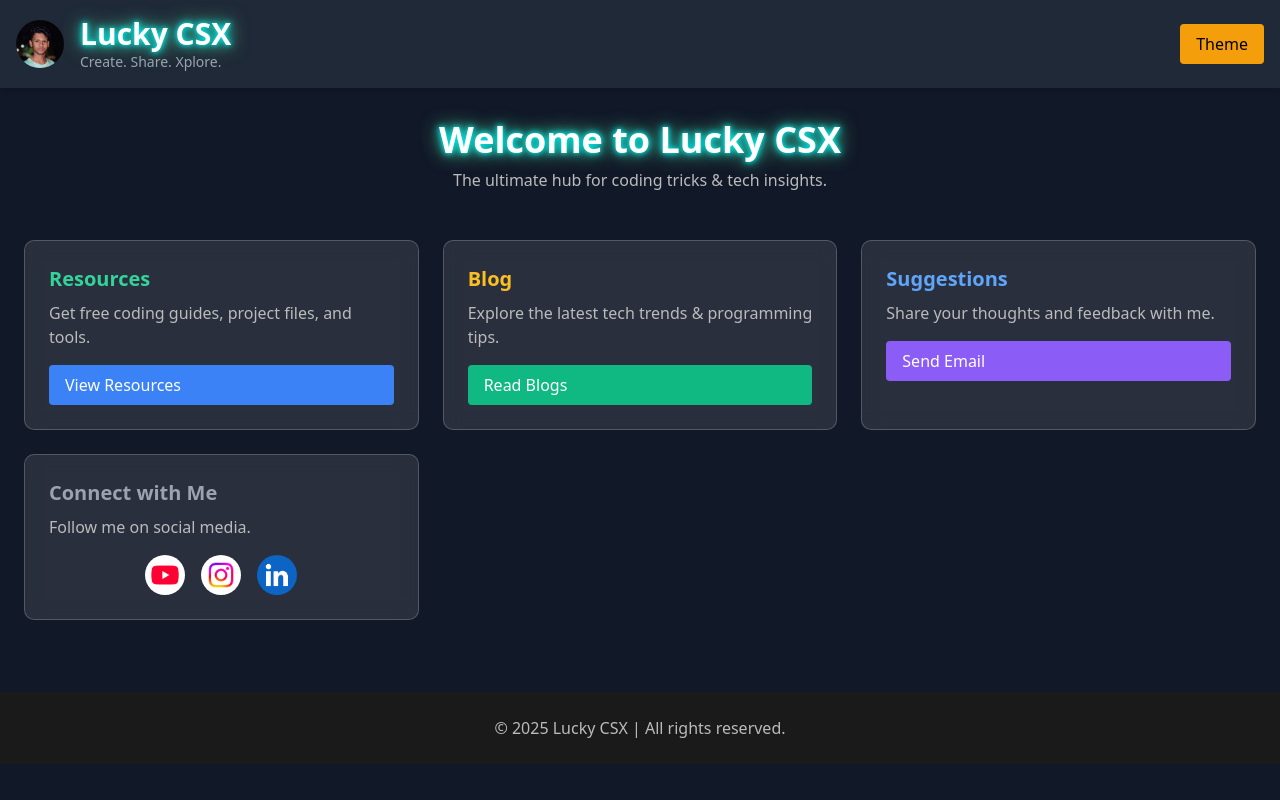
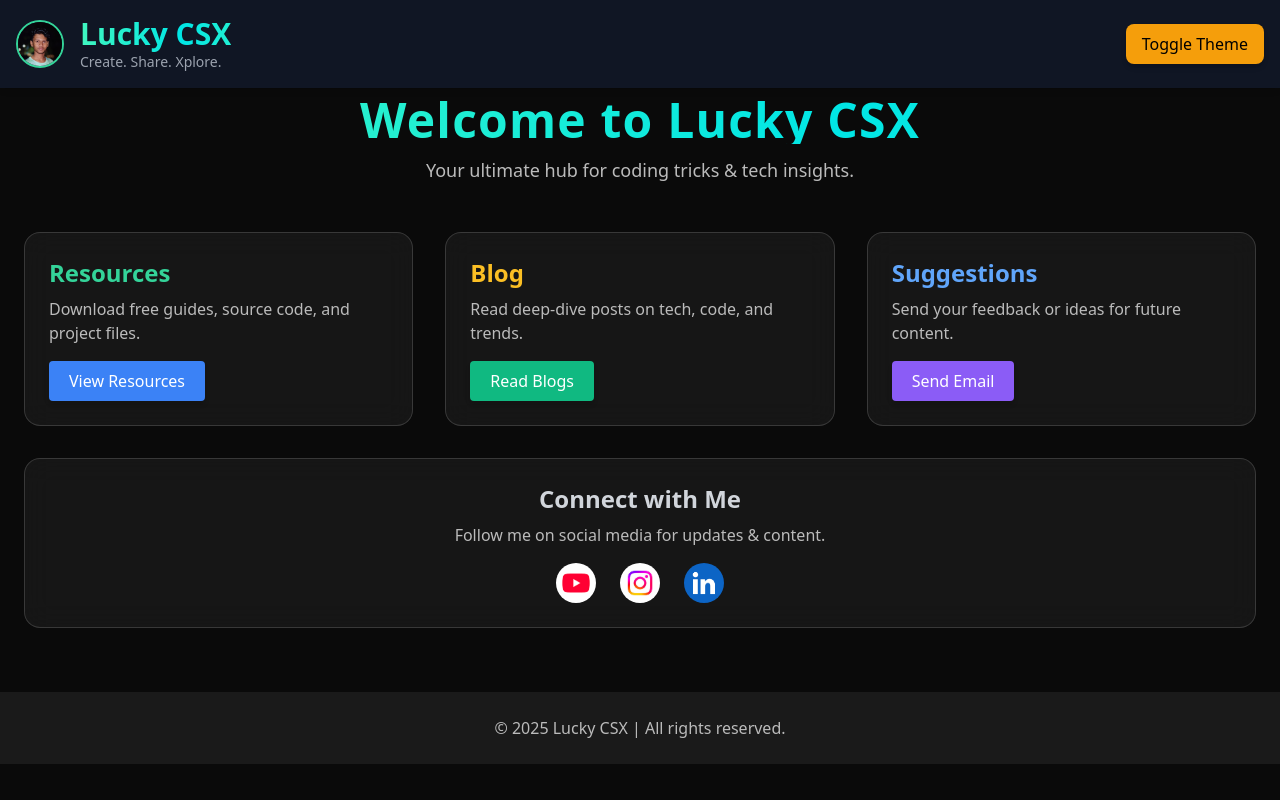
Before and after one commit to saiyarram27/lucky-csx-site, a plain HTML site: page index.html in a window 1280 px wide. Drawn offline with nearby package versions, Linux system fonts and the light colour scheme.

Commit message:
Update index.html

```diff
--- a/index.html
+++ b/index.html
@@ -1,10 +1,10 @@
 <!DOCTYPE html>
 <html lang="en">
 <head>
-    <meta charset="UTF-8">
-    <meta name="viewport" content="width=device-width, initial-scale=1.0">
+  <meta charset="UTF-8" />
+  <meta name="viewport" content="width=device-width, initial-scale=1.0"/>
   <title>Lucky CSX</title>
-    <link rel="stylesheet" href="https://cdn.jsdelivr.net/npm/tailwindcss@2.2.19/dist/tailwind.min.css">
+  <link href="https://cdn.jsdelivr.net/npm/tailwindcss@2.2.19/dist/tailwind.min.css" rel="stylesheet">
   <style>
     body {
       background: #0a0a0a;
@@ -13,26 +13,34 @@
     }
     .light-mode {
       background: #f5f5f5;
-            color: black;
+      color: #111;
     }
     .glass {
-            background: rgba(255, 255, 255, 0.1);
-            backdrop-filter: blur(10px);
-            border-radius: 10px;
-            border: 1px solid rgba(255, 255, 255, 0.2);
+      background: rgba(255, 255, 255, 0.05);
+      backdrop-filter: blur(14px);
+      border-radius: 1rem;
+      border: 1px solid rgba(255, 255, 255, 0.15);
       padding: 1.5rem;
-            transition: all 0.3s;
+      transition: all 0.3s ease;
     }
     .glass:hover {
       transform: scale(1.05);
-            box-shadow: 0 0 15px rgba(255, 255, 255, 0.3);
+      box-shadow: 0 0 25px rgba(0, 255, 255, 0.3);
     }
     .neon-text {
-            text-shadow: 0 0 5px #00e6e6, 0 0 10px #00e6e6, 0 0 20px #60ffac;
+      background: linear-gradient(to right, #00e6e6, #60ffac, #00e6e6);
+      -webkit-background-clip: text;
+      -webkit-text-fill-color: transparent;
+      animation: neonFlow 3s linear infinite;
+      background-size: 200% auto;
+    }
+    @keyframes neonFlow {
+      0% { background-position: 0% center; }
+      100% { background-position: 200% center; }
     }
     .light-mode .neon-text {
-            text-shadow: none;
-            color: #0077b6;
+      background: none;
+      -webkit-text-fill-color: #0077b6;
     }
     .subtitle {
       color: #bbbbbb;
@@ -40,15 +48,6 @@
     }
     .light-mode .subtitle {
       color: #333333;
-        }
-        .card-light {
-            background: #ffffff;
-            border: 1px solid #ddd;
-        }
-        .light-mode .glass {
-            background: #ffffff;
-            border: 1px solid #ddd;
-            box-shadow: 0 0 10px rgba(0, 0, 0, 0.1);
     }
     .footer-bg {
       background: #1a1a1a;
@@ -64,48 +63,57 @@
     }
   </script>
 </head>
-<body class="bg-gray-900 text-white">
-    <header class="fixed top-0 w-full bg-gray-800 shadow-md flex items-center p-4 z-50">
-        <img src="profile.jpg" alt="Profile" class="w-12 h-12 rounded-full mr-4">
+<body>
+  <!-- HEADER -->
+  <header class="fixed top-0 w-full bg-gray-900 bg-opacity-90 shadow-md flex items-center p-4 z-50">
+    <img src="profile.jpg" alt="Profile" class="w-12 h-12 rounded-full mr-4 border-2 border-green-400">
     <div>
       <h1 class="text-3xl font-bold neon-text">Lucky CSX</h1>
       <p class="text-gray-400 text-sm">Create. Share. Xplore.</p>
     </div>
-        <button onclick="toggleTheme()" class="ml-auto px-4 py-2 bg-yellow-500 text-black rounded hover:bg-yellow-400">Theme</button>
+    <button onclick="toggleTheme()" class="ml-auto px-4 py-2 bg-yellow-500 text-black rounded-lg hover:bg-yellow-400 shadow-md transition duration-300">Toggle Theme</button>
   </header>
-    <main class="container mx-auto p-6 mt-24">
+
+  <!-- MAIN -->
+  <main class="container mx-auto px-6 mt-24">
     <section class="text-center mb-12">
-            <h2 class="text-4xl font-bold neon-text">Welcome to Lucky CSX</h2>
-            <p class="subtitle mt-2">The ultimate hub for coding tricks & tech insights.</p>
+      <h2 class="text-5xl font-extrabold neon-text tracking-wide">Welcome to Lucky CSX</h2>
+      <p class="subtitle mt-3 text-lg">Your ultimate hub for coding tricks & tech insights.</p>
     </section>
-        <section class="grid grid-cols-1 md:grid-cols-2 lg:grid-cols-3 gap-6">
+
+    <section class="grid grid-cols-1 md:grid-cols-2 lg:grid-cols-3 gap-8">
       <div class="glass">
-                <h3 class="text-xl font-semibold text-green-400">Resources</h3>
-                <p class="subtitle mt-2">Get free coding guides, project files, and tools.</p>
-                <a href="#" class="block mt-4 bg-blue-500 hover:bg-blue-600 px-4 py-2 rounded">View Resources</a>
+        <h3 class="text-2xl font-bold text-green-400 mb-2">Resources</h3>
+        <p class="subtitle mb-4">Download free guides, source code, and project files.</p>
+        <a href="#" class="inline-block bg-blue-500 hover:bg-blue-600 text-white px-5 py-2 rounded shadow-md transition transform hover:scale-105">View Resources</a>
       </div>
+
       <div class="glass">
-                <h3 class="text-xl font-semibold text-yellow-400">Blog</h3>
-                <p class="subtitle mt-2">Explore the latest tech trends & programming tips.</p>
-                <a href="#" class="block mt-4 bg-green-500 hover:bg-green-600 px-4 py-2 rounded">Read Blogs</a>
+        <h3 class="text-2xl font-bold text-yellow-400 mb-2">Blog</h3>
+        <p class="subtitle mb-4">Read deep-dive posts on tech, code, and trends.</p>
+        <a href="#" class="inline-block bg-green-500 hover:bg-green-600 text-white px-5 py-2 rounded shadow-md transition transform hover:scale-105">Read Blogs</a>
       </div>
+
       <div class="glass">
-                <h3 class="text-xl font-semibold text-blue-400">Suggestions</h3>
-                <p class="subtitle mt-2">Share your thoughts and feedback with me.</p>
-                <a href="mailto:saihanumareddyyarram@gmail.com" class="block mt-4 bg-purple-500 hover:bg-purple-600 px-4 py-2 rounded">Send Email</a>
+        <h3 class="text-2xl font-bold text-blue-400 mb-2">Suggestions</h3>
+        <p class="subtitle mb-4">Send your feedback or ideas for future content.</p>
+        <a href="mailto:saihanumareddyyarram@gmail.com" class="inline-block bg-purple-500 hover:bg-purple-600 text-white px-5 py-2 rounded shadow-md transition transform hover:scale-105">Send Email</a>
       </div>
-            <div class="glass">
-                <h3 class="text-xl font-semibold text-gray-400">Connect with Me</h3>
-                <p class="subtitle mt-2">Follow me on social media.</p>
-                <div class="flex justify-center space-x-4 mt-4">
-                    <a href="https://www.youtube.com/@LuckyCSX" target="_blank"><img src="yt-logo.png" alt="YouTube" class="w-10 h-10 rounded-full"></a>
-                    <a href="https://www.instagram.com/lucky_csx?igsh=dGc5eWwzcHUwN2t4" target="_blank"><img src="insta-logo.png" alt="Instagram" class="w-10 h-10 rounded-full"></a>
-                    <a href="https://www.linkedin.com/in/syarram27?utm_source=share&utm_campaign=share_via&utm_content=profile&utm_medium=android_app" target="_blank"><img src="linkedin-logo.png" alt="LinkedIn" class="w-10 h-10 rounded-full"></a>
+
+      <div class="glass col-span-1 md:col-span-2 lg:col-span-3 text-center">
+        <h3 class="text-2xl font-bold text-gray-300 mb-2">Connect with Me</h3>
+        <p class="subtitle mb-4">Follow me on social media for updates & content.</p>
+        <div class="flex justify-center gap-6">
+          <a href="https://www.youtube.com/@LuckyCSX" target="_blank"><img src="yt-logo.png" alt="YouTube" class="w-10 h-10 rounded-full hover:scale-110 transition"/></a>
+          <a href="https://www.instagram.com/lucky_csx?igsh=dGc5eWwzcHUwN2t4" target="_blank"><img src="insta-logo.png" alt="Instagram" class="w-10 h-10 rounded-full hover:scale-110 transition"/></a>
+          <a href="https://www.linkedin.com/in/syarram27?utm_source=share&utm_campaign=share_via&utm_content=profile&utm_medium=android_app" target="_blank"><img src="linkedin-logo.png" alt="LinkedIn" class="w-10 h-10 rounded-full hover:scale-110 transition"/></a>
         </div>
       </div>
     </section>
   </main>
-    <footer class="p-6 text-center footer-bg mt-12">
+
+  <!-- FOOTER -->
+  <footer class="mt-16 p-6 text-center footer-bg">
     <p class="subtitle">© 2025 Lucky CSX | All rights reserved.</p>
   </footer>
 </body>
```
Lines whose indentation alone changed are shown as unchanged.
